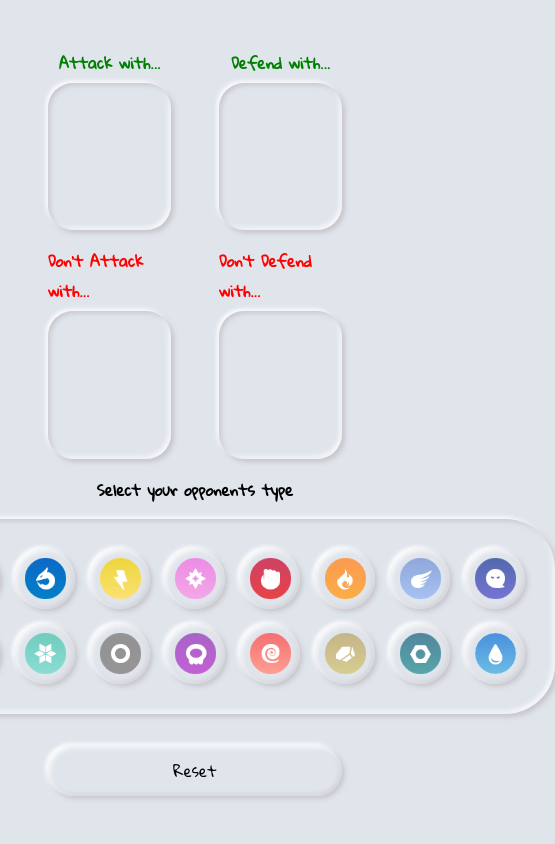
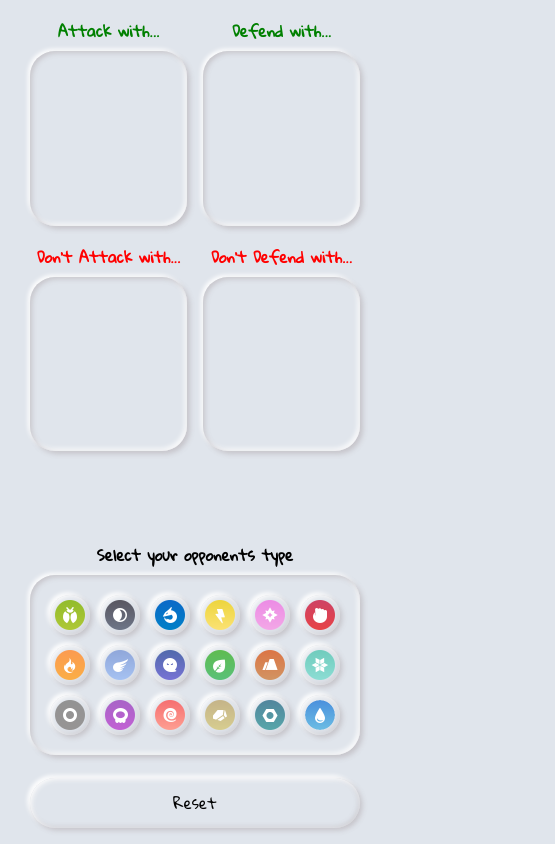
Before and after one commit to rotijoe/PokeTypes, a plain HTML site: page index.html in a window 390 px wide. Shown: the whole page, 555 px wide, since content can reach past the window. Drawn offline with Linux system fonts and the light colour scheme.

Commit message:
made app a bit responsive. more to do

```diff
--- a/main.scss
+++ b/main.scss
@@ -11,12 +11,12 @@ html {
 }
 
 body {
-  padding: 3rem;
   height: 100vh;
   width: 100vw;
   background-color: #e0e5ec;
 }
 #app-container {
+  padding: 3rem;
   display: flex;
   flex-direction: column;
   align-items: center;
@@ -191,3 +191,44 @@ body {
 .reset {
   filter: brightness(0.5);
 }
+
+@media all and (max-width: 800px) {
+  #app-container {
+    padding: 1rem;
+  }
+  #app {
+    grid-gap: 1rem 1rem;
+  }
+
+  .box__list {
+    padding: 10px;
+
+    &--btn {
+      width: 37px;
+      height: 37px;
+      margin: 5px;
+      & img {
+        width: 37px;
+      }
+    }
+  }
+
+  #btnBox {
+    justify-content: flex-end;
+  }
+  .opponent-btns {
+    display: grid;
+    grid-template-columns: repeat(6, 40px);
+    grid-gap: 10px;
+    padding: 20px;
+    border-radius: 25px;
+  }
+  .btn__opp-type {
+    height: 40px;
+    width: 40px;
+
+    & img {
+      width: 40px;
+    }
+  }
+}
--- a/style.css
+++ b/style.css
@@ -9,12 +9,12 @@ html {
   box-sizing: border-box; }
 
 body {
-  padding: 3rem;
   height: 100vh;
   width: 100vw;
   background-color: #e0e5ec; }
 
 #app-container {
+  padding: 3rem;
   display: flex;
   flex-direction: column;
   align-items: center;
@@ -129,3 +129,30 @@ body {
 
 .reset {
   filter: brightness(0.5); }
+
+@media all and (max-width: 800px) {
+  #app-container {
+    padding: 1rem; }
+  #app {
+    grid-gap: 1rem 1rem; }
+  .box__list {
+    padding: 10px; }
+    .box__list--btn {
+      width: 37px;
+      height: 37px;
+      margin: 5px; }
+      .box__list--btn img {
+        width: 37px; }
+  #btnBox {
+    justify-content: flex-end; }
+  .opponent-btns {
+    display: grid;
+    grid-template-columns: repeat(6, 40px);
+    grid-gap: 10px;
+    padding: 20px;
+    border-radius: 25px; }
+  .btn__opp-type {
+    height: 40px;
+    width: 40px; }
+    .btn__opp-type img {
+      width: 40px; } }
```
